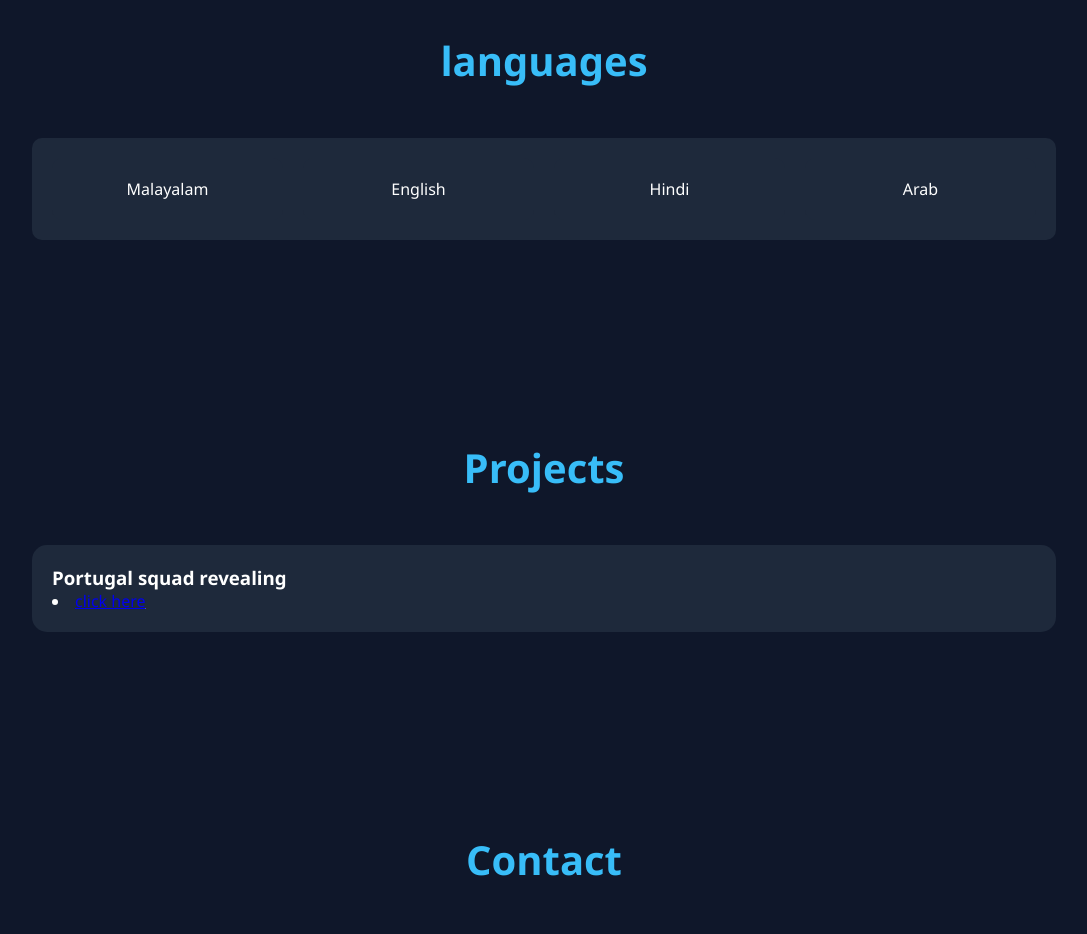
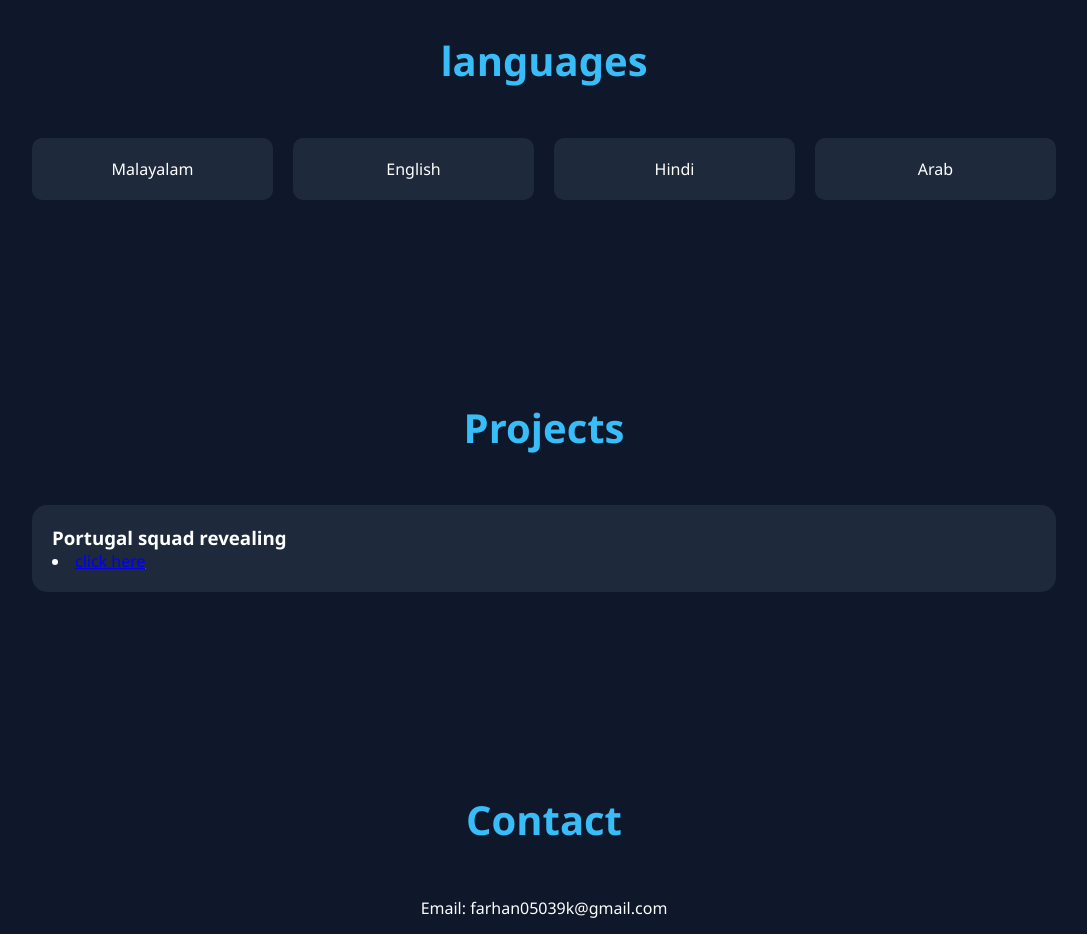
Before and after one commit to farhansr08/resume, a plain HTML site: page index.html in a window 1280 px wide. Shown: the part 2320-3254 px from the top of the page, without its empty margins (96-1183 px from the left). Drawn offline with Linux system fonts and the light colour scheme.

Commit message:
Update index.html

```diff
--- a/index.html
+++ b/index.html
@@ -141,7 +141,7 @@ section{
     gap:20px;
 }
 
-.languages{
+.language{
     background:#1e293b;
     padding:20px;
     text-align:center;
@@ -282,10 +282,10 @@ nav{
     <h2 class="section-title">languages</h2>
 
     <div class="languages">
-        <div class="languages">Malayalam</div>
-        <div class="languages">English</div>
-        <div class="languages">Hindi</div>
-        <div class="languages">Arab</div>
+        <div class="language">Malayalam</div>
+        <div class="language">English</div>
+        <div class="language">Hindi</div>
+        <div class="language">Arab</div>
     </div>
 </section>
 
```
